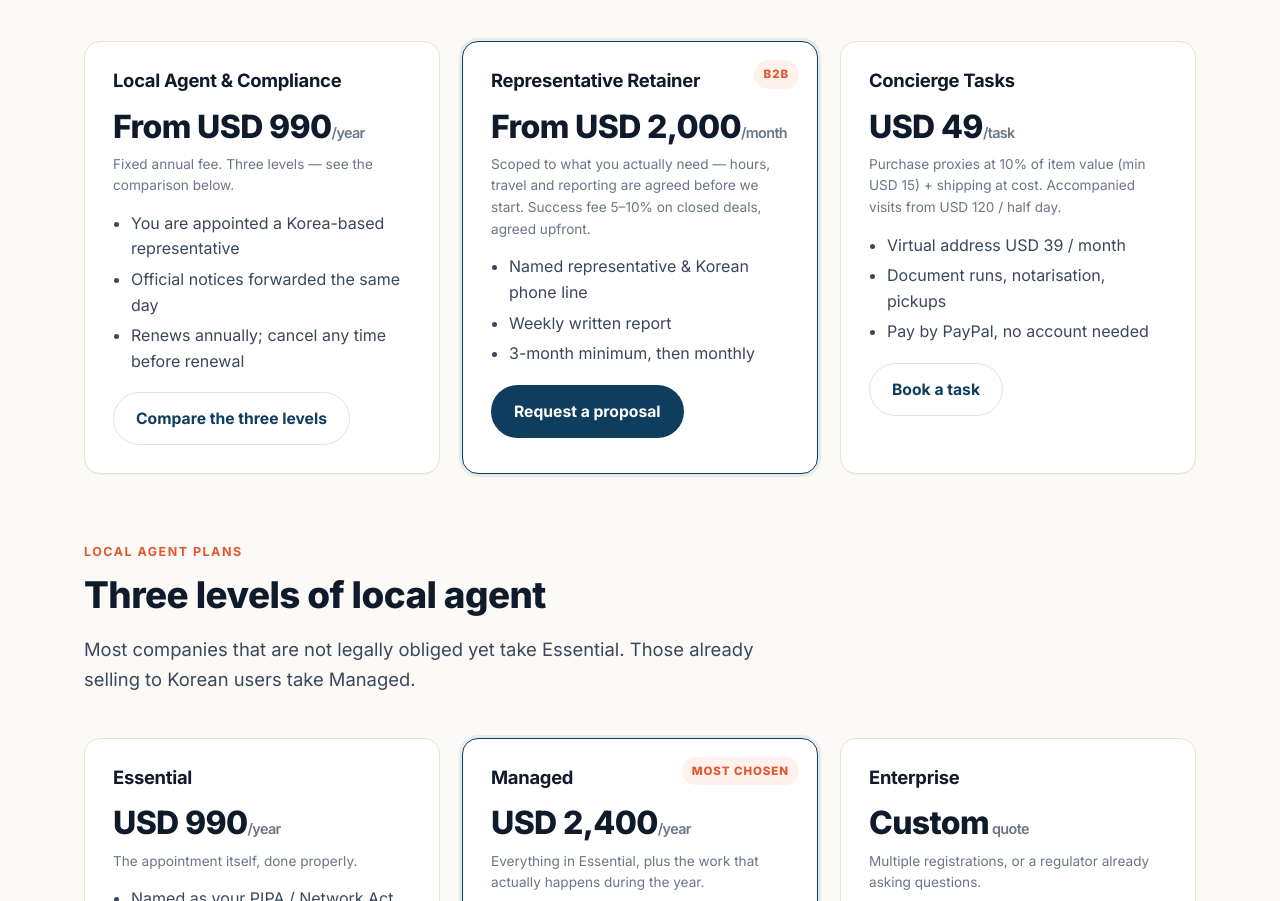
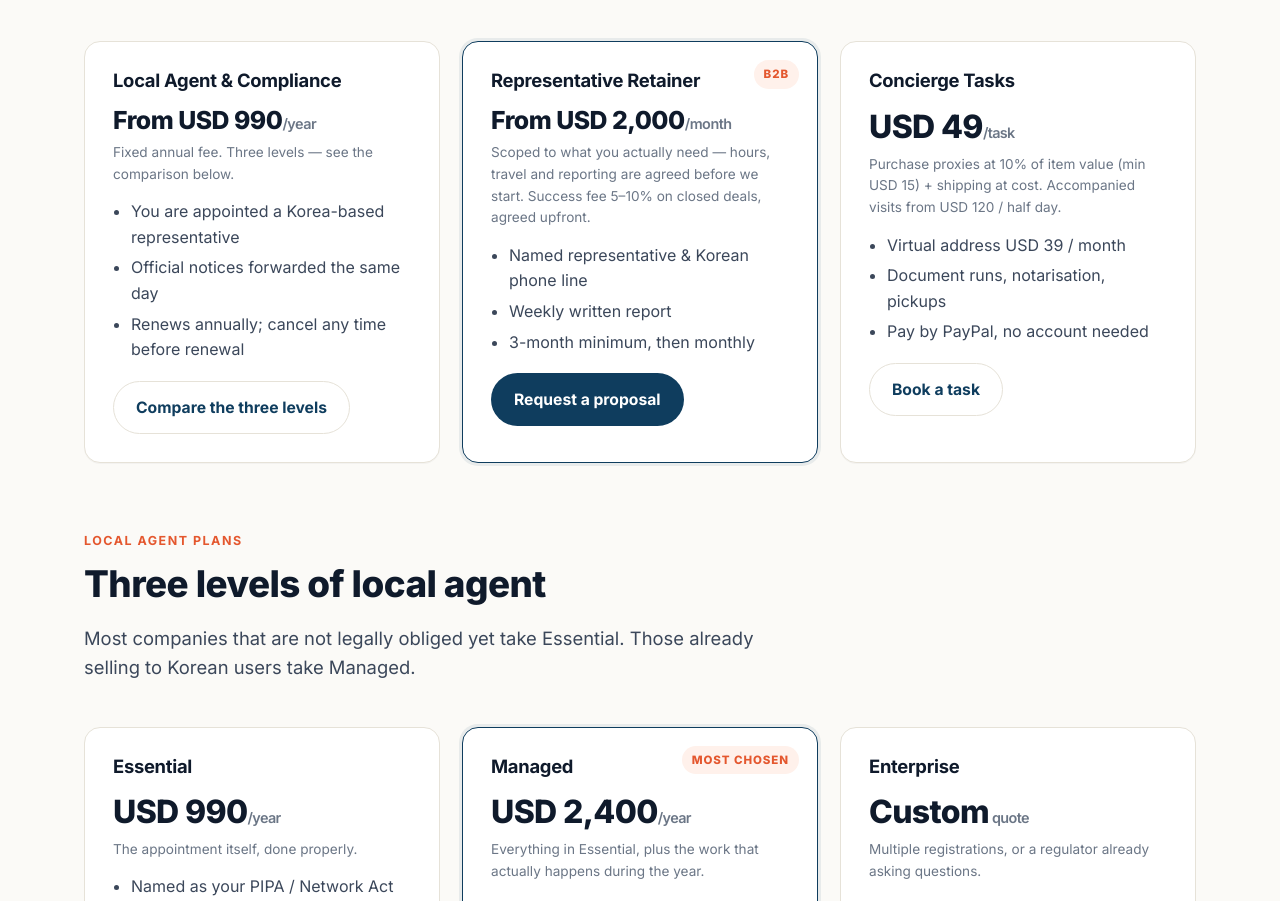
Before and after one commit to brightatsea-alt/helpinkorea, a website: page public/index.html in a window 1280 px wide. Shown: the part 2604-3505 px from the top of the page. Drawn offline with Linux system fonts and the light colour scheme.

Commit message:
CSS: smaller size for From-prices

```diff
--- a/public/assets/styles.css
+++ b/public/assets/styles.css
@@ -102,6 +102,7 @@ p{margin:0 0 1em}
 /* pricing */
 .price{font-size:2rem;font-weight:800;letter-spacing:-.02em;margin:6px 0 2px}
 .price small{font-size:.9rem;font-weight:600;color:var(--muted)}
+.price.sm{font-size:1.55rem}
 .note{font-size:.85rem;color:var(--muted)}
 
 /* founder */
```
